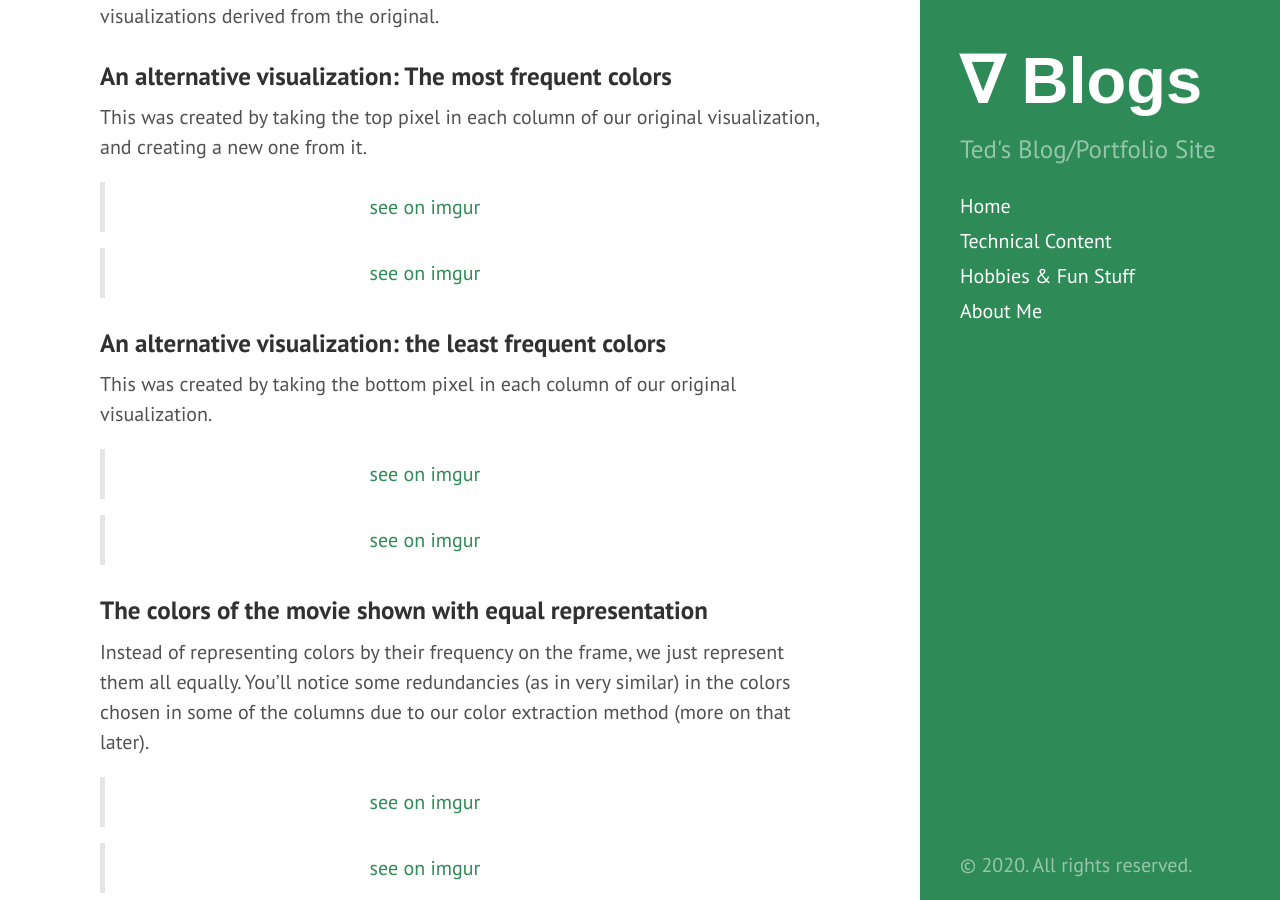
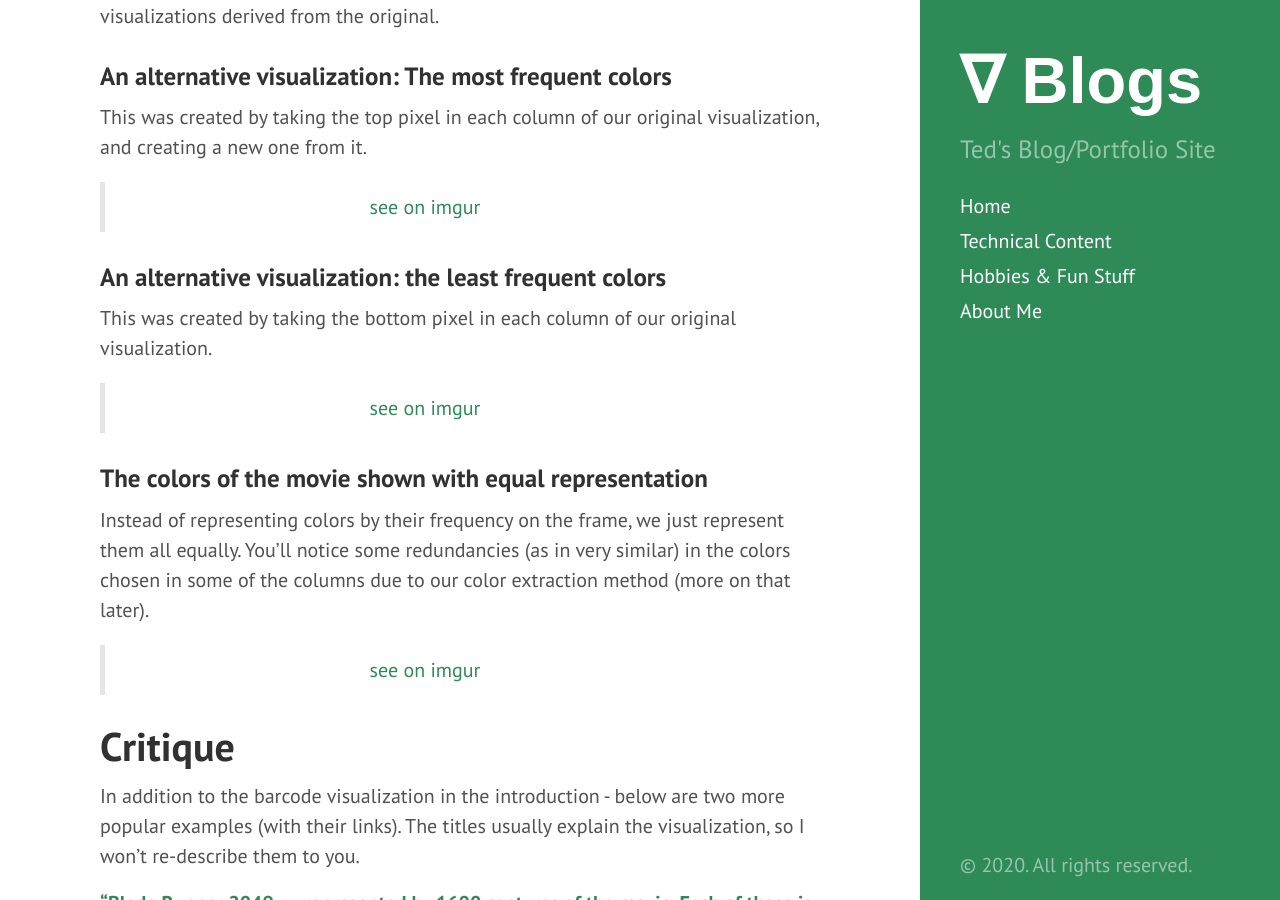
Before and after one commit to tedkim97/tedkim97.github.io, a Jekyll site: the page built from _posts/2020-06-12-movie_vis_presentable.md, in a window 1280 px wide and 900 px high, scrolled down 1742 px. Built offline with Jekyll 4.4.1, drawn with Linux system fonts in a browser that asks for light colours; a script that is not in the unit is left out.

Commit message:
legacy stuff

```diff
--- a/_posts/2020-06-12-movie_vis_presentable.md
+++ b/_posts/2020-06-12-movie_vis_presentable.md
@@ -41,7 +41,7 @@ Each one-pixel wide (1px) column of this visualization represents a frame sample
 
 ### Labeled Barcode
 
-{% assign showViews = "false" %}
+{% assign showViews = "true" %}
 
 {% include imgur.html href="https://imgur.com/QRhzs9m" id="QRhzs9m" context=showViews caption="see on imgur" %}
 
@@ -55,22 +55,15 @@ This was created by taking the top pixel in each column of our original visualiz
 
 {% include imgur.html href="https://imgur.com/frmAQ3Q" id="frmAQ3Q" context=showViews caption="see on imgur" %}
 
-<center><blockquote class="imgur-embed-pub" lang="en" data-id="frmAQ3Q"><a href="https://imgur.com/frmAQ3Q">see on imgur</a></blockquote><script async src="//s.imgur.com/min/embed.js" charset="utf-8"></script></center>
-
 ### An alternative visualization: the least frequent colors
 This was created by taking the bottom pixel in each column of our original visualization.
 
 {% include imgur.html href="https://imgur.com/FghC82P" id="FghC82P" context=showViews caption="see on imgur" %}
 
-<center><blockquote class="imgur-embed-pub" lang="en" data-id="FghC82P"><a href="https://imgur.com/FghC82P">see on imgur</a></blockquote><script async src="//s.imgur.com/min/embed.js" charset="utf-8"></script></center>
-
 ### The colors of the movie shown with equal representation
 Instead of representing colors by their frequency on the frame, we just represent them all equally. You'll notice some redundancies (as in very similar) in the colors chosen in some of the columns due to our color extraction method (more on that later).
 
 {% include imgur.html href="https://imgur.com/aCfh7sW" id="aCfh7sW" context=showViews caption="see on imgur" %}
-
-<center><blockquote class="imgur-embed-pub" lang="en" data-id="aCfh7sW"><a href="https://imgur.com/aCfh7sW">see on imgur</a></blockquote><script async src="//s.imgur.com/min/embed.js" charset="utf-8"></script></center>
-
 
 # Critique
 In addition to the barcode visualization in the introduction - below are two more popular examples (with their links). The titles usually explain the visualization, so I won't re-describe them to you.
@@ -101,8 +94,6 @@ For example, our lion king visualization shows an interesting use of colors over
 The Bladerunner visualization shows color over time but focuses on the content of the frame (through a middle slice), rather than color. I ran an implementation of the barcode visualization described in the [blade runner post](https://redd.it/d7nw9p) on "The Simpson's Movie". If you examine the slices - you can see the faces if the Simpsons - stitched together (like Homer and Marge). This is a result of the "camera" being focused on a character speaking at those times. These visualizations only capture a small sample of color in center-frame rather than being centered.
 
 {% include imgur.html href="https://imgur.com/HKidawr" id="HKidawr" context=showViews caption="see on imgur" %}
-
-<center><blockquote class="imgur-embed-pub" lang="en" data-id="HKidawr"><a href="https://imgur.com/HKidawr">see on imgur</a></blockquote><script async src="//s.imgur.com/min/embed.js" charset="utf-8"></script></center>
 
 # Averaging misrepresents colors
 Averaging colors for movies are a problem because they:
```
